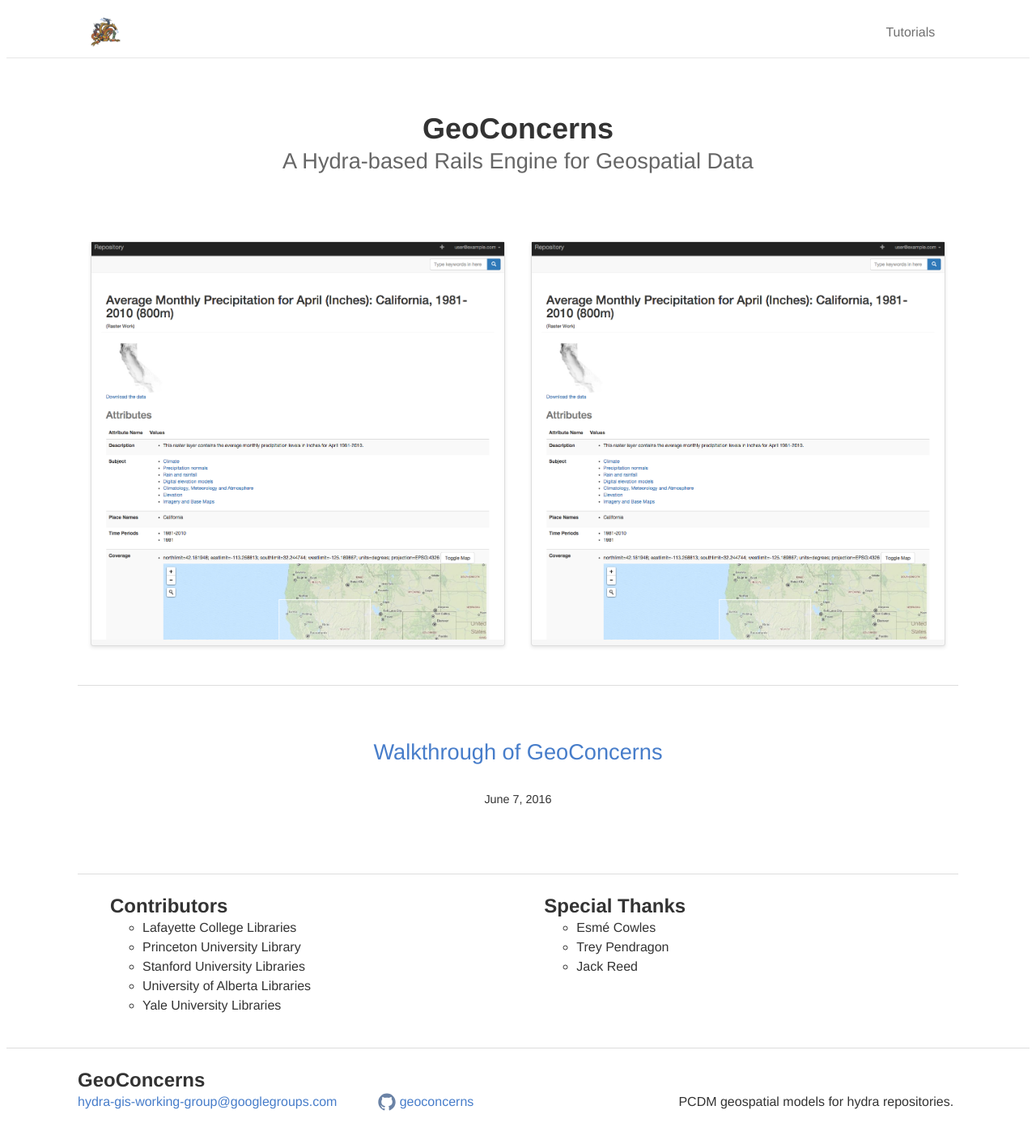
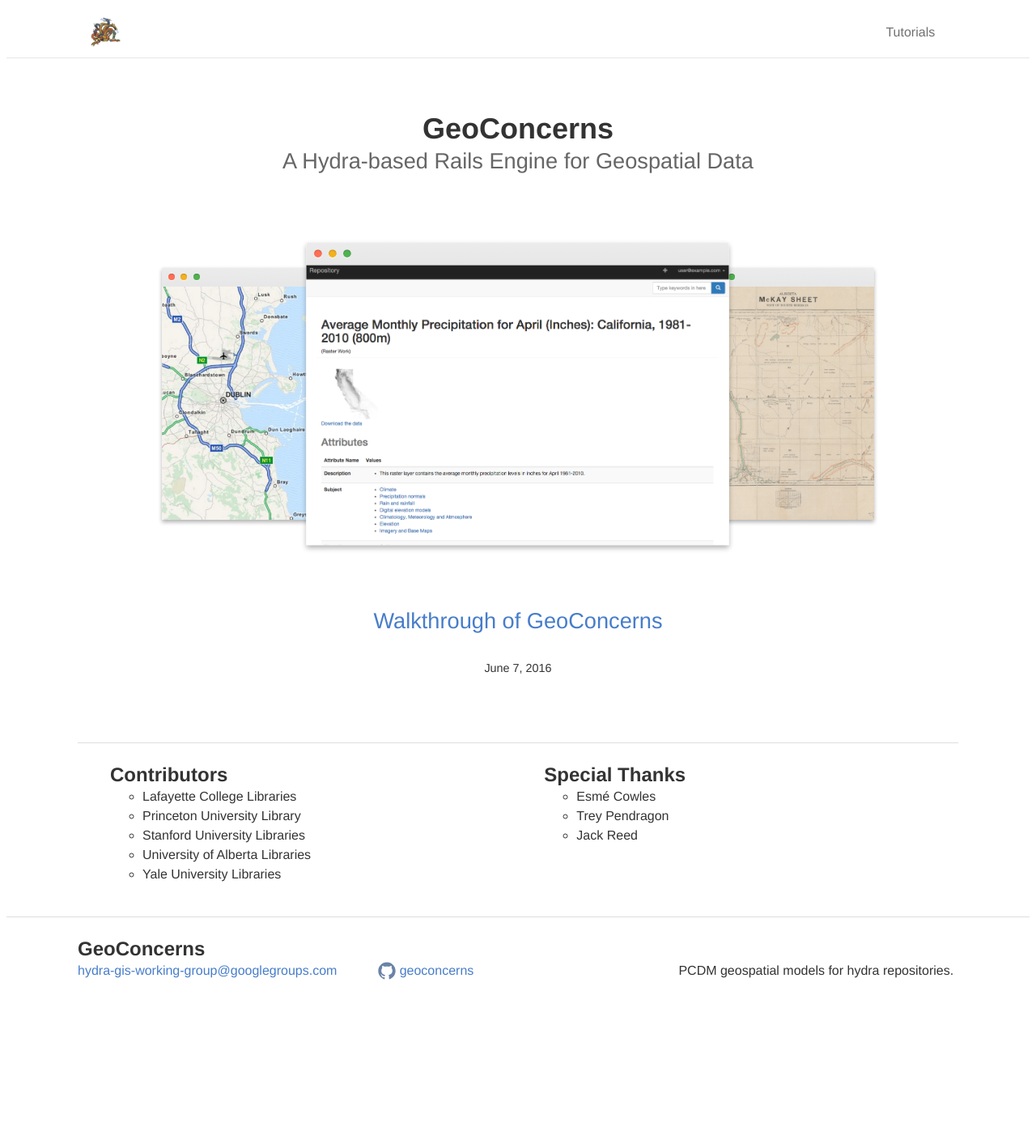
Before and after one commit to geoconcerns/geoconcerns.github.io, a Jekyll site: the page built from index.html, in a window 1280 px wide. Shown: the whole page at 81% size. Built offline with Jekyll 4.4.1, drawn with Linux system fonts in a browser that asks for light colours; nearby versions of some CDN libraries; after the commit the page ends 1251 px from its top, so only the background shows below that.

Commit message:
add gbl syle index page style

```diff
--- a/_sass/_application.scss
+++ b/_sass/_application.scss
@@ -41,3 +41,7 @@
 .center-text {
   text-align: center;
 }
+
+.spacer {
+  margin-top: 100px;
+}
--- a/_sass/_browser.scss
+++ b/_sass/_browser.scss
@@ -77,7 +77,7 @@
   }
 
   .browser-content {
-    background: url('/images/geoblacklight-resultspage.jpg');
+    background: url('/images/dublin.jpg');
     background-color: $browser-content-background-1;
     background-position: top;
     background-repeat: no-repeat;
@@ -96,7 +96,7 @@
   }
 
   .browser-content {
-    background: url('/images/geoblacklight-homepage.jpg');
+    background: url('/images/gc-1.png');
     background-color: $browser-content-background-2;
     background-position: top;
     background-repeat: no-repeat;
@@ -113,7 +113,7 @@
   }
 
   .browser-content {
-    background: url('/images/geoblacklight-itempage.jpg');
+    background: url('/images/mckay.jpg');
     background-color: $browser-content-background-3;
     background-position: top;
     background-repeat: no-repeat;
--- a/index.html
+++ b/index.html
@@ -9,19 +9,34 @@
   </h4>
 </div>
 
-<div class='showcase'>
-  <div class="cards">
-    <div class="card">
-      <img src="/images/gc-1.png" alt="">
+<div class = "browsers">
+  <div class = "browser">
+    <div class="browser-top-bar">
+      <div class="browser-circle"></div>
+      <div class="browser-circle"></div>
+      <div class="browser-circle"></div>
     </div>
-    <div class="card">
-      <img src="/images/gc-1.png" alt="">
+    <div class="browser-content"></div>
+  </div>
+  <div class = "browser">
+    <div class="browser-top-bar">
+      <div class="browser-circle"></div>
+      <div class="browser-circle"></div>
+      <div class="browser-circle"></div>
+    </div>
+    <div class="browser-content">
     </div>
   </div>
+  <div class = "browser">
+    <div class="browser-top-bar">
+      <div class="browser-circle"></div>
+      <div class="browser-circle"></div>
+      <div class="browser-circle"></div>
+    </div>
+    <div class="browser-content"></div>
+  </div>
 </div>
-
-<hr>
-
+<div class="spacer"></div>
 <div class='intro-text'>
   <ul class='unstyled'>
     <li>
```
Also changed, not shown: images/dublin.jpg (added), images/mckay.jpg (added).
